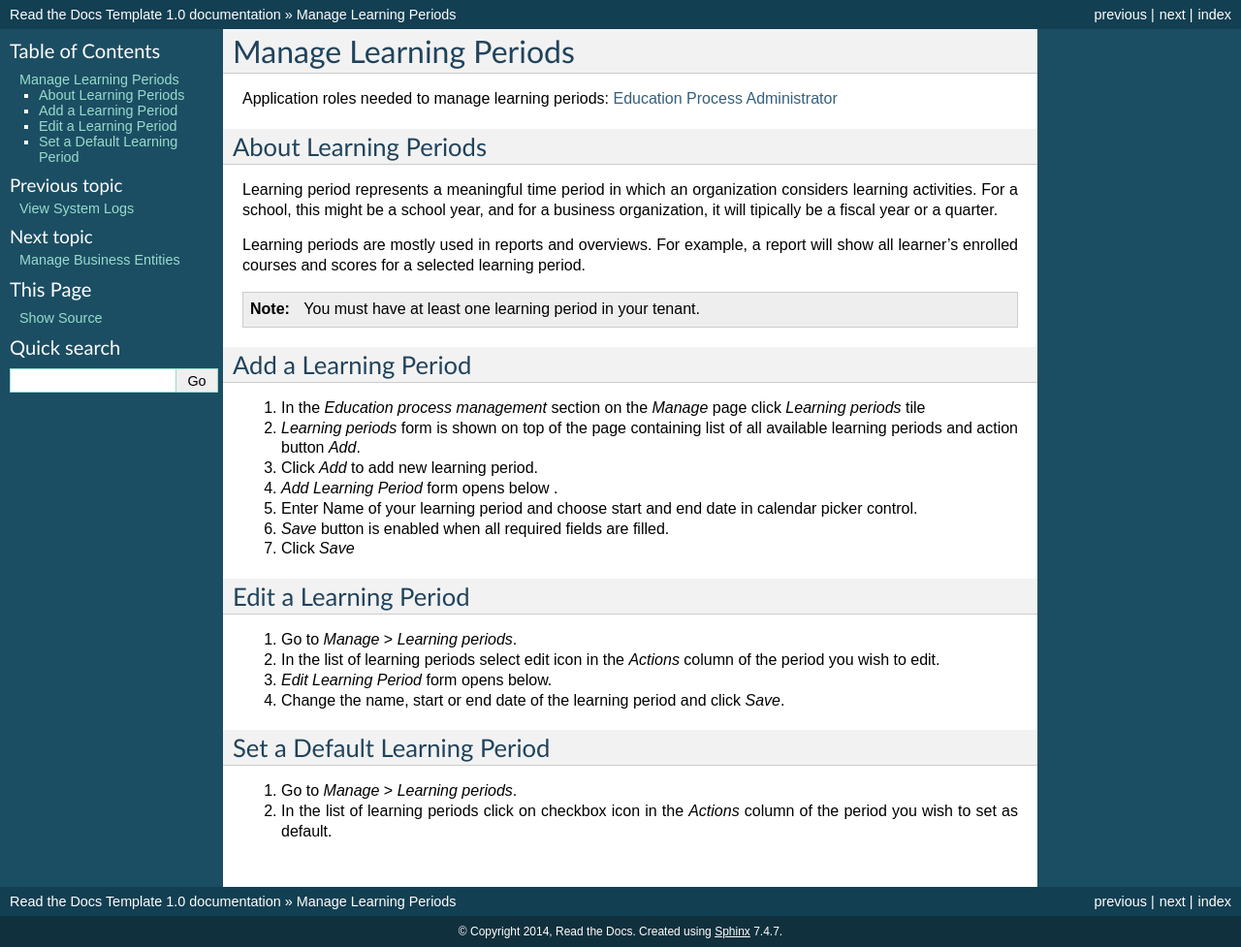
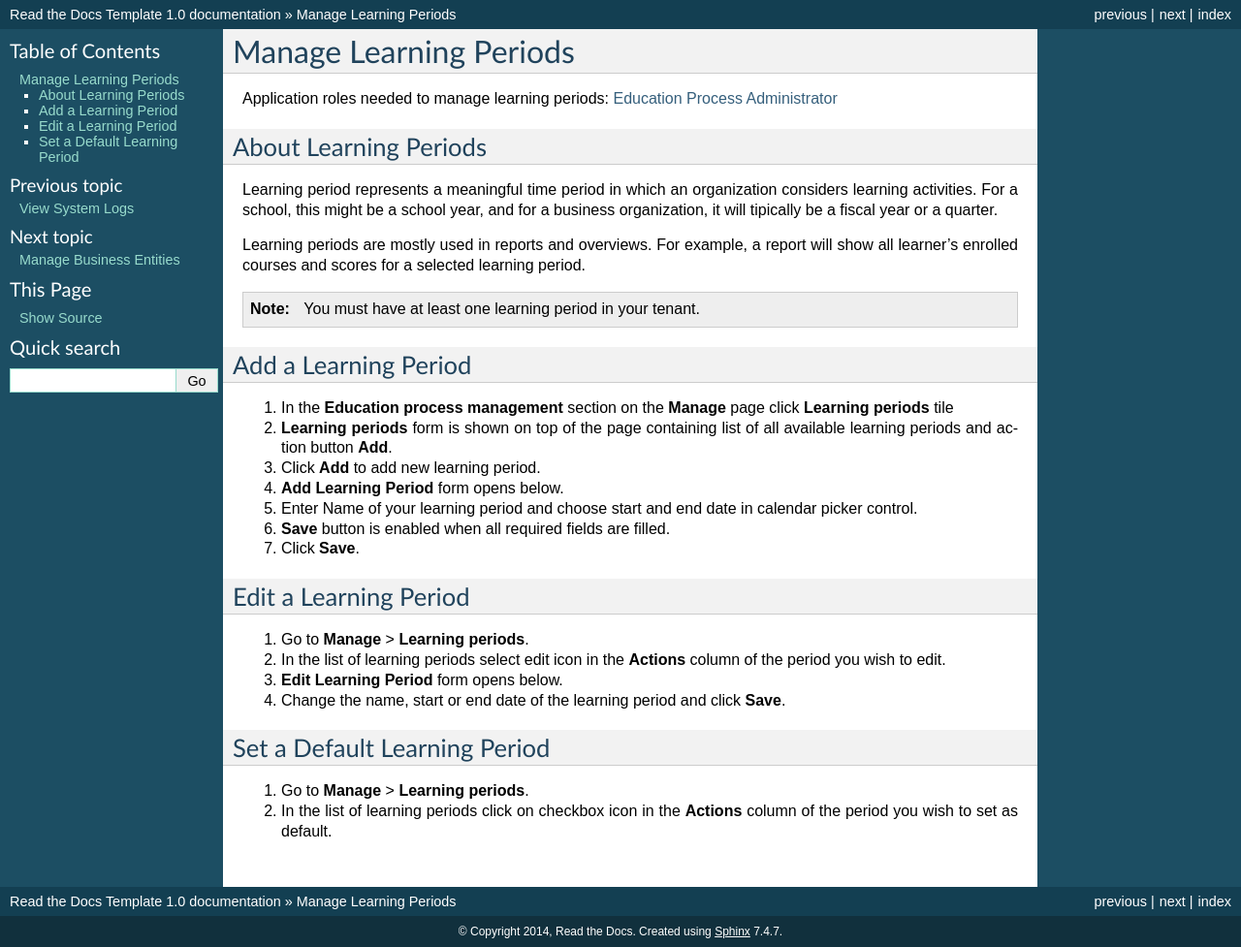
Before and after one commit to pslisko/performa365docs, a Sphinx documentation site: the page built from docs/howto/manage_learning_periods.rst, in a window 1280 px wide. Shown: the whole page at 97% size. Built offline with Sphinx 7.4.7, drawn with Linux system fonts in a browser that asks for light colours; pages that are not in the unit, such as notebooks, are missing from menus.

Commit message:
Update manage_learning_periods.rst

```diff
--- a/docs/howto/manage_learning_periods.rst
+++ b/docs/howto/manage_learning_periods.rst
@@ -12,23 +12,23 @@ Learning periods are mostly used in reports and overviews. For example, a report
 
 Add a Learning Period
 ^^^^^^^^^^^^^^^^^^^^^^^^^^^
-#. In the *Education process management* section on the *Manage* page click *Learning periods* tile
-#. *Learning periods* form is shown on top of the page containing list of all available learning periods and action button *Add*.
-#. Click *Add* to add new learning period.
-#. *Add Learning Period* form opens below .
+#. In the **Education process management** section on the **Manage** page click **Learning periods** tile
+#. **Learning periods** form is shown on top of the page containing list of all available learning periods and action button **Add**.
+#. Click **Add** to add new learning period.
+#. **Add Learning Period** form opens below.
 #. Enter Name of your learning period and choose start and end date in calendar picker control.
-#. *Save* button is enabled when all required fields are filled.
-#. Click *Save*
+#. **Save** button is enabled when all required fields are filled.
+#. Click **Save**.
 
 Edit a Learning Period
 ^^^^^^^^^^^^^^^^^^^^^^^^^^^
-#. Go to *Manage* > *Learning periods*.
-#. In the list of learning periods select edit icon in the *Actions* column of the period you wish to edit.
-#. *Edit Learning Period* form opens below.
-#. Change the name, start or end date of the learning period and click *Save*.
+#. Go to **Manage** > **Learning periods**.
+#. In the list of learning periods select edit icon in the **Actions** column of the period you wish to edit.
+#. **Edit Learning Period** form opens below.
+#. Change the name, start or end date of the learning period and click **Save**.
 
 
 Set a Default Learning Period
 ^^^^^^^^^^^^^^^^^^^^^^^^^^^^^
-#. Go to *Manage* > *Learning periods*.
-#. In the list of learning periods click on checkbox icon in the *Actions* column of the period you wish to set as default.
+#. Go to **Manage** > **Learning periods**.
+#. In the list of learning periods click on checkbox icon in the **Actions** column of the period you wish to set as default.
```
